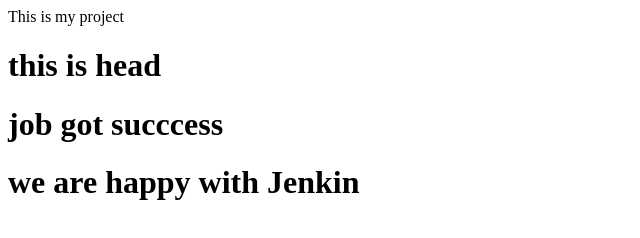
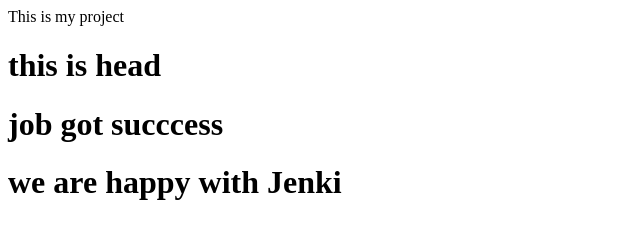
Before and after one commit to ELearnTez/jekins_html_demo, a plain HTML site: page index.html in a window 1280 px wide. Shown: the full height of the page, 0-640 px from the left. Drawn offline with Linux system fonts and the light colour scheme.

Commit message:
Update index.html

```diff
--- a/index.html
+++ b/index.html
@@ -2,7 +2,7 @@
 	<body>This is my project
 		<H1>this is head</h1>
 		<H1>job got succcess</h1>
-		<H1>we are happy with Jenkin</h1>
+		<H1>we are happy with Jenki</h1>
 	</body>
 
 </html>
```
